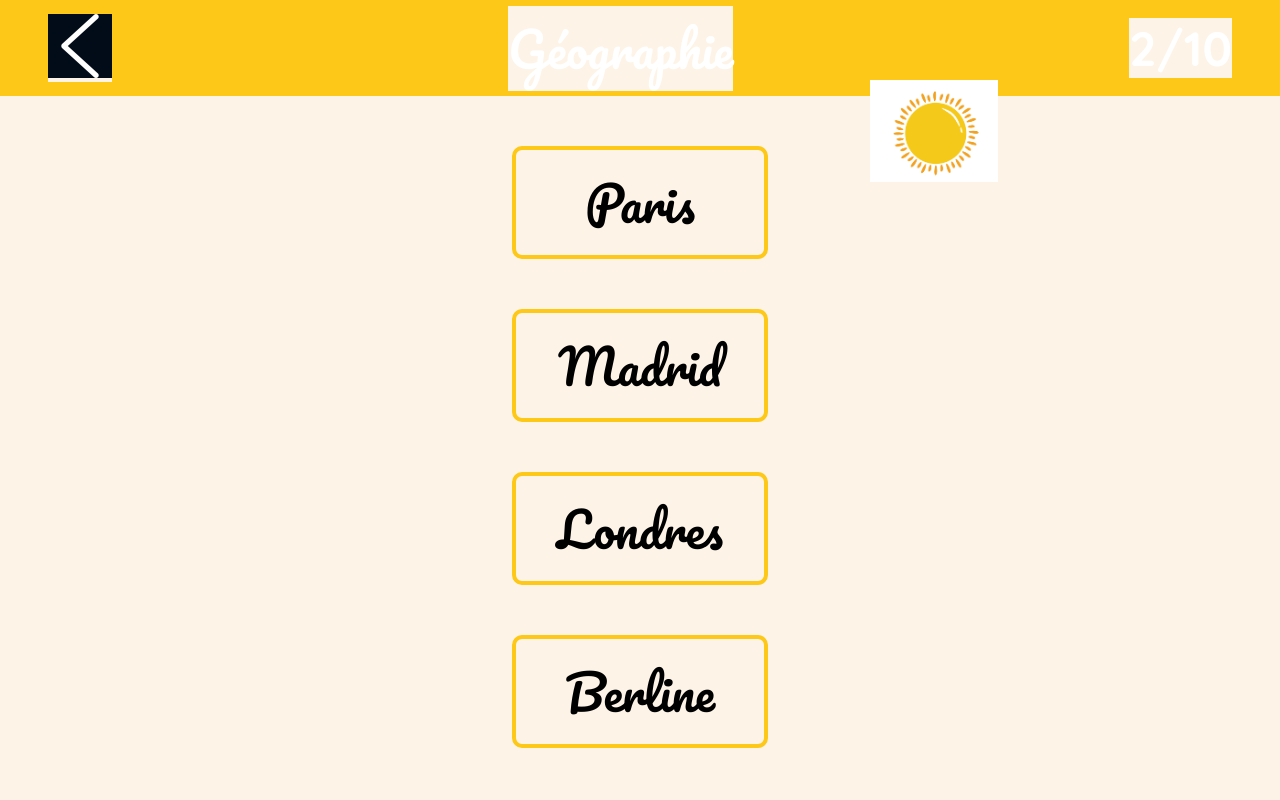
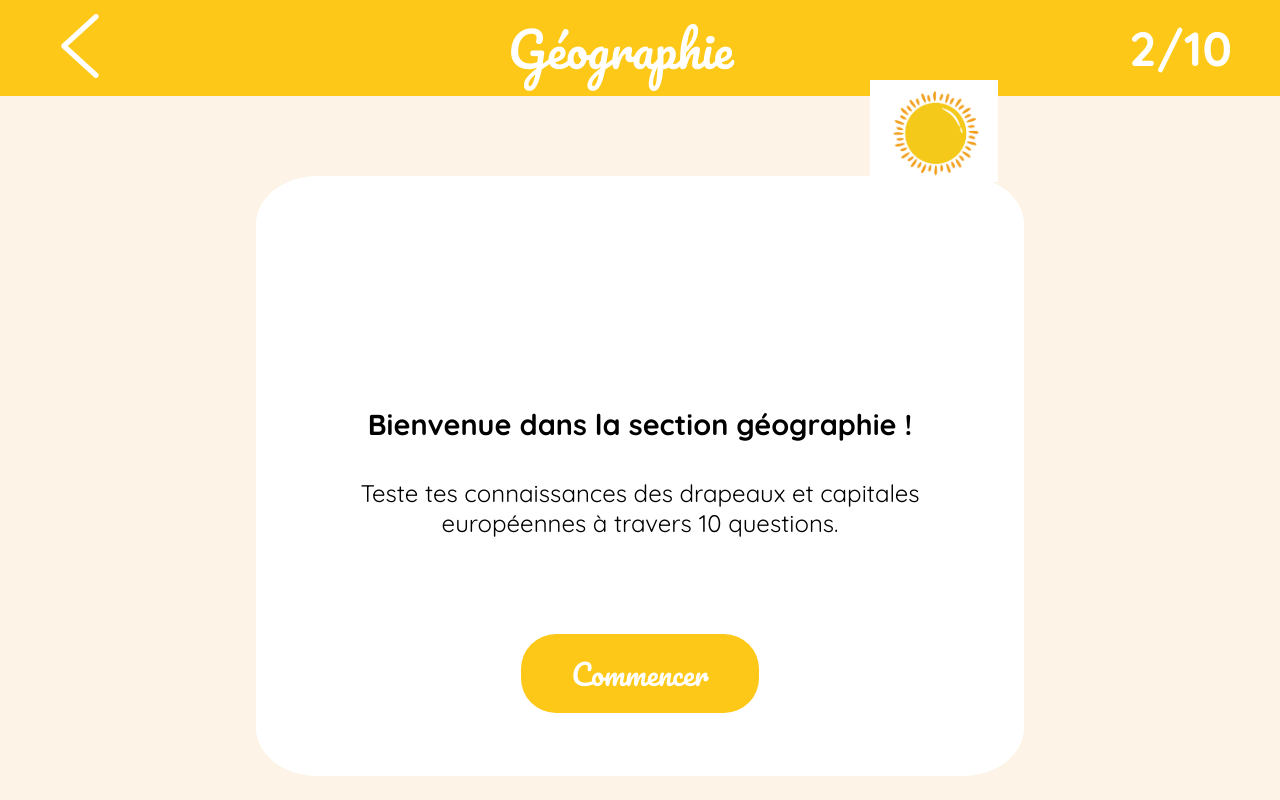
Before and after one commit to MathieuMrt/Mon-cahier-de-vacances, a React (Vite) app: page /geographie in a window 1280 px wide. Shown: the top 800 px of the page. Built offline with nearby package versions, Linux system fonts and the light colour scheme.

Commit message:
CV8 création du composant jeu intermediaire

```diff
--- a/src/App.scss
+++ b/src/App.scss
@@ -18,7 +18,6 @@ $textFont: 'Quicksand', sans-serif;
     box-sizing: border-box;
     text-decoration: none;
     list-style: none;
-    background-color: $backGroundColor
 }
 
 #root {
--- a/src/components/Geographie/Geographie.jsx
+++ b/src/components/Geographie/Geographie.jsx
@@ -5,46 +5,18 @@ import Consigne from './Consigne.jsx';
  import ReponseCapitale from './ReponseCapitale.jsx';
 import ReponseDrapeau from './ReponseDrapeau.jsx';
 import End from './End.jsx';
-import {useState, useEffect} from 'react';
+import Jeu from './Jeu.jsx';
 
 
 const Geographie = () => {
-    const [click, setClick] = useState(false)
 
-const questionDrapeauTest = [{drapeau:"🇦🇫",bonneReponse:false},
-{drapeau:"🇪🇸",bonneReponse:true},
-{drapeau:"🇸🇹",bonneReponse:false},
-{drapeau:"🇲🇿",bonneReponse:false},
-]
-
-const questionCapitaleTest = [{capitale:"Paris",bonneReponse:false},
-{capitale:"Madrid",bonneReponse:true},
-{capitale:"Londres",bonneReponse:false},
-{capitale:"Berline",bonneReponse:false},
-]
 
     return (
         <div className="geographie">
 
             <Header color="geoColor" subject="Géographie"/>
-            {/* {questionDrapeauTest.map((el)=>{
-                return <ReponseDrapeau
-                drapeau={el.drapeau}
-                bonneReponse={el.bonneReponse}
-                click={click}
-                setClick={setClick}
-                />
-            })} */}
-               {questionCapitaleTest.map((el)=>{
-                return <ReponseCapitale
-                capitale={el.capitale}
-                bonneReponse={el.bonneReponse}
-                click={click}
-                setClick={setClick}
-                />
-            })}
-
-             <Consigne />
+            <Consigne />
+            <Jeu />
             <Footer color="geoColor"/>
 
         </div>
--- /dev/null
+++ b/src/components/Geographie/Jeu.jsx
@@ -0,0 +1,42 @@
+import React from 'react';
+import {useState, useEffect} from 'react';
+
+const Jeu = () => {
+
+    const [click, setClick] = useState(false)
+
+    const questionDrapeauTest = [{drapeau:"🇦🇫",bonneReponse:false},
+    {drapeau:"🇪🇸",bonneReponse:true},
+    {drapeau:"🇸🇹",bonneReponse:false},
+    {drapeau:"🇲🇿",bonneReponse:false},
+    ]
+
+    const questionCapitaleTest = [{capitale:"Paris",bonneReponse:false},
+    {capitale:"Madrid",bonneReponse:true},
+    {capitale:"Londres",bonneReponse:false},
+    {capitale:"Berline",bonneReponse:false},
+    ]
+
+    return (
+        <div>
+               {/* {questionDrapeauTest.map((el)=>{
+                return <ReponseDrapeau
+                drapeau={el.drapeau}
+                bonneReponse={el.bonneReponse}
+                click={click}
+                setClick={setClick}
+                />
+            })} */}
+               {/* {questionCapitaleTest.map((el)=>{
+                return <ReponseCapitale
+                capitale={el.capitale}
+                bonneReponse={el.bonneReponse}
+                click={click}
+                setClick={setClick}
+                />
+            })} */}
+        </div>
+    );
+};
+
+export default Jeu;
```
